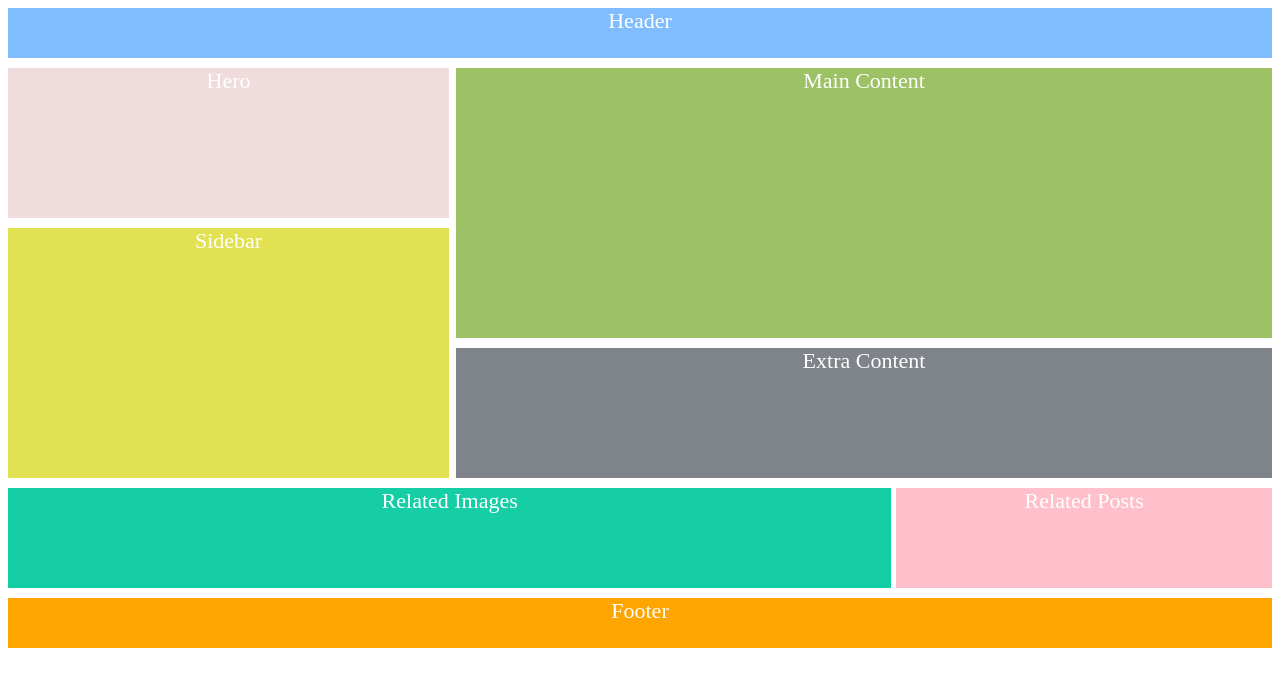
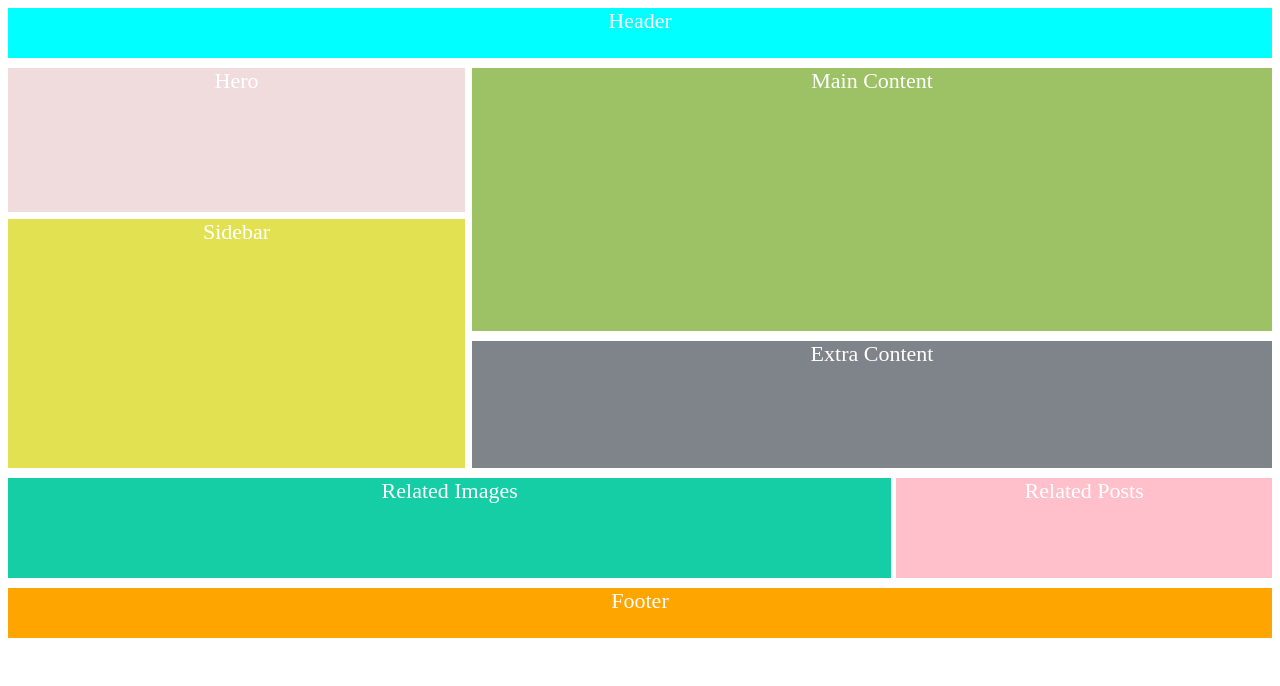
Before and after one commit to Ramajardat/Gird-and-flex-Rev, a plain HTML site: page index2.html in a window 1280 px wide. Drawn offline with Linux system fonts and the light colour scheme.

Commit message:
added link

```diff
--- a/flex.css
+++ b/flex.css
@@ -1,7 +1,6 @@
 .container {
     display: flex;
     flex-direction: column;
-    /* flex-wrap: wrap; */
 }
 
 .item {
@@ -12,32 +11,32 @@
 }
 
 .header {
-    background-color: rgb(127, 189, 255);
+    background-color: aqua;
     height: 50px;
 }
 
 .Container1 {
     display: flex;
     margin: 10px 0;
-    height: 410px;
+    height: 400px;
 }
 
 .Sub1 {
     display: flex;
     flex-direction: column;
-    width: 35%;
+    width: 37%;
     margin-right: 7px;
 }
 
 .hero {
     background-color:rgb(240, 220, 220);
-    height: 150px;
-    margin-bottom: 10px;
+    height: 145px;
+    margin-bottom: 7px;
 }
 
 .side {
     background-color: rgb(225, 225, 82);
-    height: 250px;
+    height: 252px;
 }
 
 .Sub2 {
```
Also changed, not shown: index.html (+2 -1 lines).
